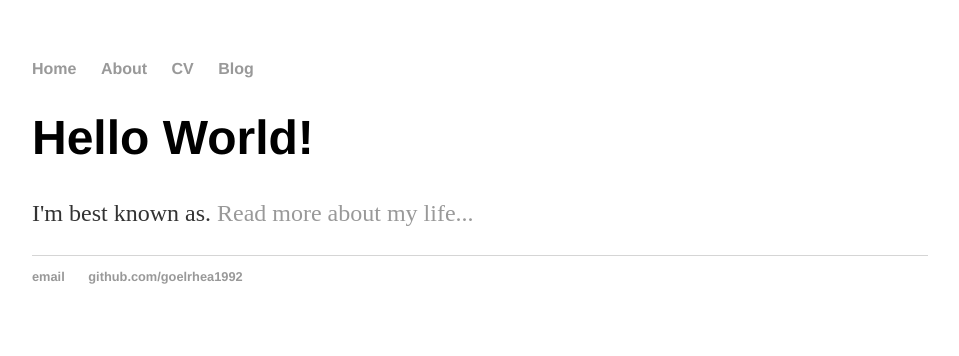
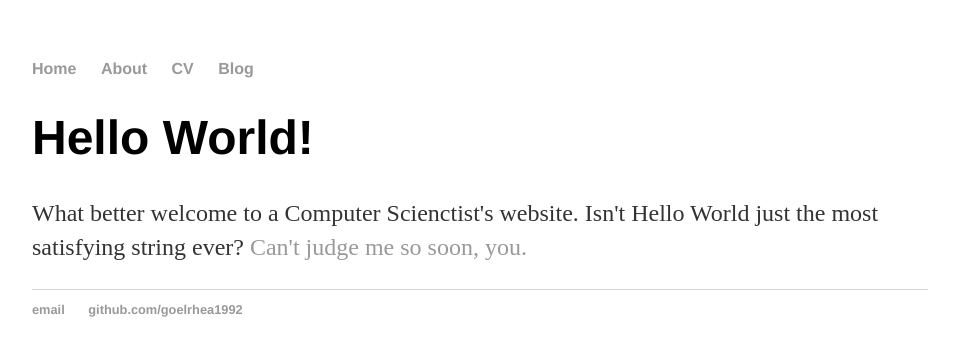
Before and after one commit to goelrhea1992/goelrhea1992.github.io, a Jekyll site: the page built from index.html, in a window 1280 px wide. Shown: the top 356 px of the page, without its empty margins (160-1119 px from the left). Built offline with Jekyll 4.4.1, drawn with Linux system fonts in a browser that asks for light colours.

Commit message:
Update index.html

```diff
--- a/index.html
+++ b/index.html
@@ -1,8 +1,9 @@
 ---
 layout: default
-title: Sweet Sonder
+title: Rhea Goel
 ---
 <div class="blurb">
 	<h1>Hello World!</h1>
-	<p>I'm best known as. <a href="/about">Read more about my life...</a></p>
+	<p>What better welcome to a Computer Scienctist's website. Isn't Hello World just the most satisfying string ever?
+	<a href="/about">Can't judge me so soon, you.</a></p>
 </div><!-- /.blurb -->
```
